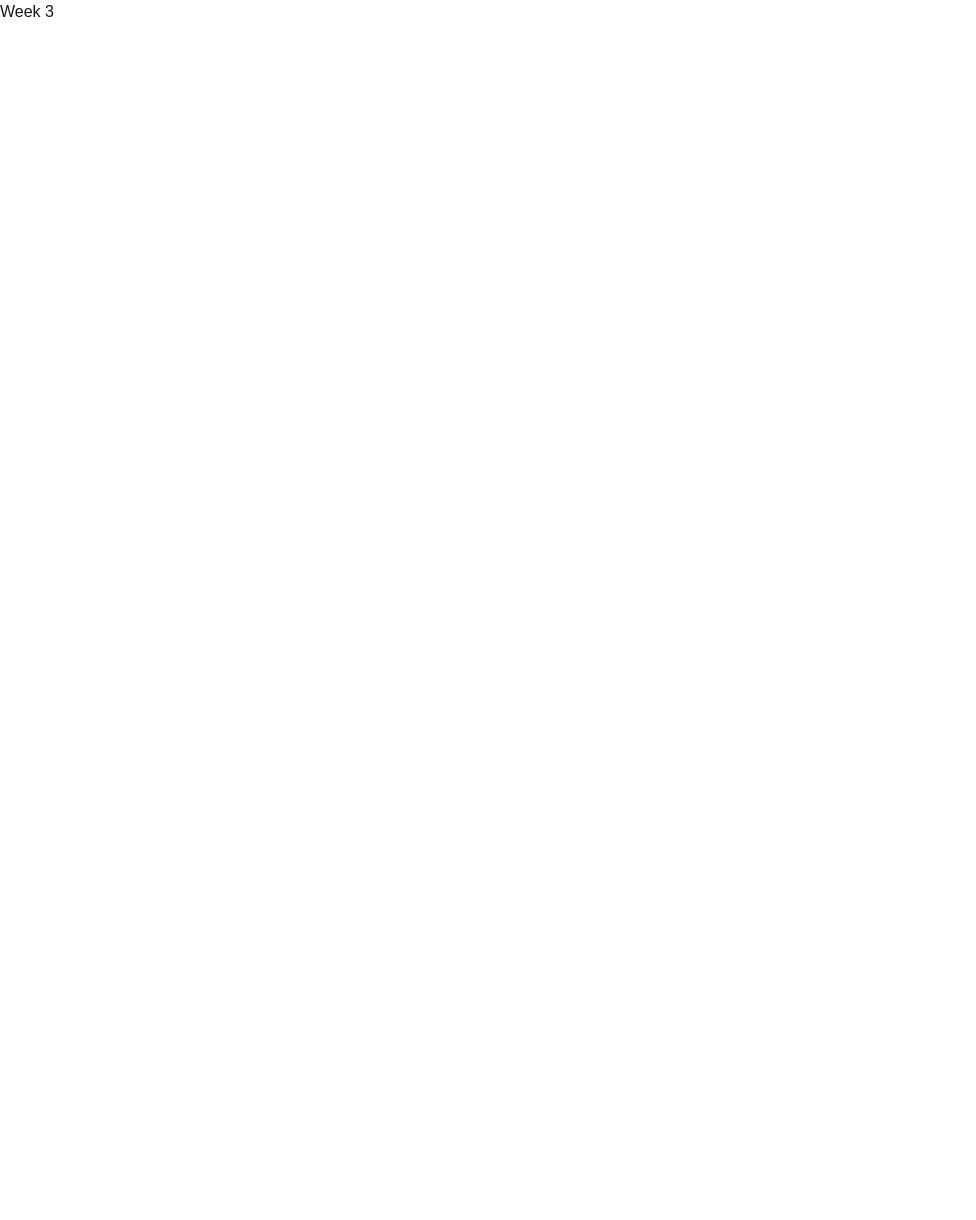
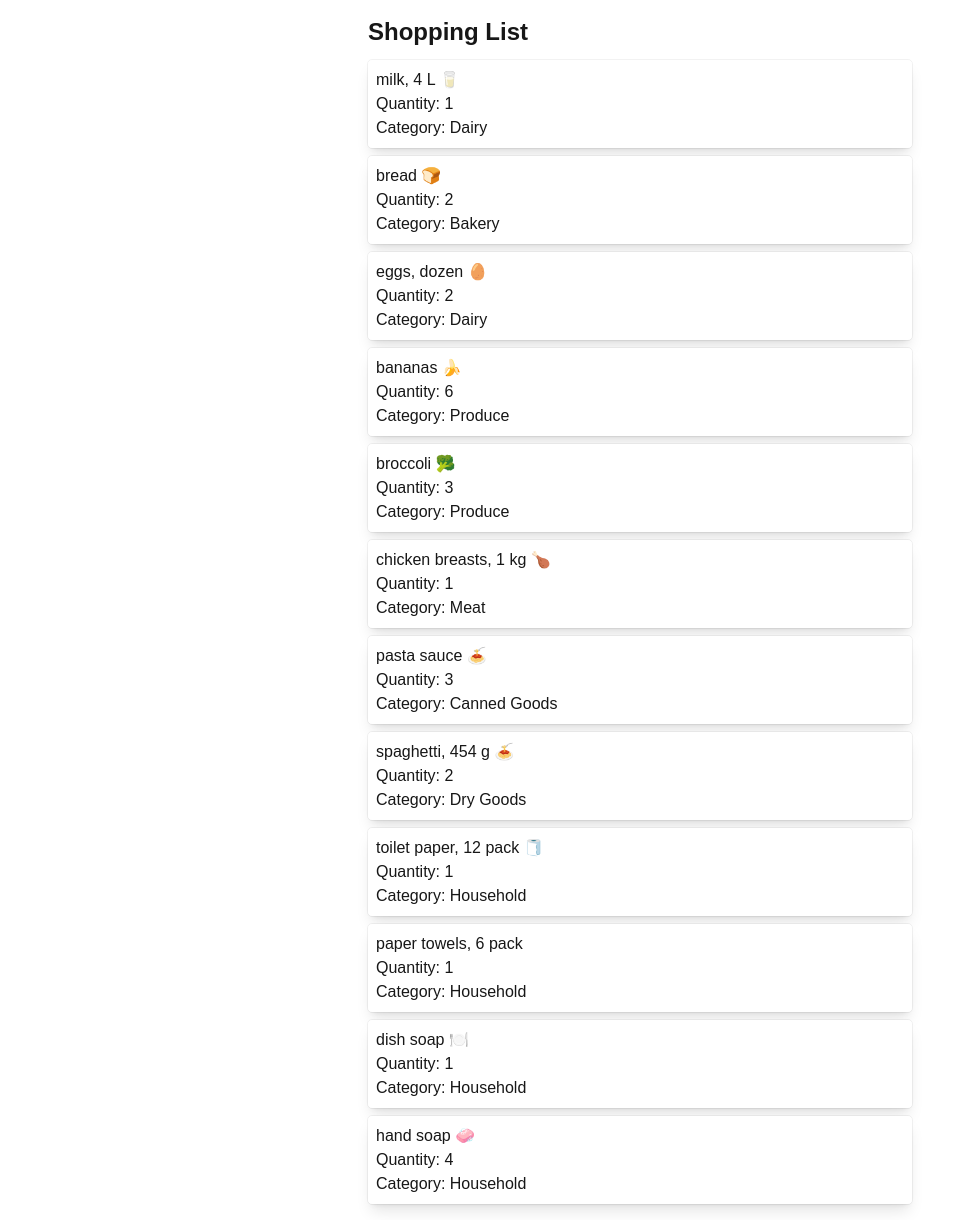
Before and after one commit to Xujun-Wang/cprg306-assignments, a Next.js app: page /week-3 in a window 1280 px wide. Shown: the whole page, without its empty margins (0-976 px from the left). Before the commit the page ends 800 px from the top, so only its background shows below. Built offline with nearby package versions, Linux system fonts and the light colour scheme.

Commit message:
finished the assignment and used Tailwind CSS for styling

```diff
--- a/app/layout.js
+++ b/app/layout.js
@@ -12,7 +12,7 @@ const geistMono = Geist_Mono({
 });
 
 export const metadata = {
-  title: "Create Next App",
+  title: "Shopping List",
   description: "Generated by create next app",
 };
 
--- a/app/week-3/item-list.js
+++ b/app/week-3/item-list.js
@@ -0,0 +1,141 @@
+import React from "react";
+import Item from "./item";
+
+export default function ItemList() {
+  const item1 = {
+    name: "milk, 4 L 🥛",
+    quantity: 1,
+    category: "dairy",
+  };
+
+  const item2 = {
+    name: "bread 🍞",
+    quantity: 2,
+    category: "bakery",
+  };
+
+  const item3 = {
+    name: "eggs, dozen 🥚",
+    quantity: 2,
+    category: "dairy",
+  };
+
+  const item4 = {
+    name: "bananas 🍌",
+    quantity: 6,
+    category: "produce",
+  };
+
+  const item5 = {
+    name: "broccoli 🥦",
+    quantity: 3,
+    category: "produce",
+  };
+
+  const item6 = {
+    name: "chicken breasts, 1 kg 🍗",
+    quantity: 1,
+    category: "meat",
+  };
+
+  const item7 = {
+    name: "pasta sauce 🍝",
+    quantity: 3,
+    category: "canned goods",
+  };
+
+  const item8 = {
+    name: "spaghetti, 454 g 🍝",
+    quantity: 2,
+    category: "dry goods",
+  };
+
+  const item9 = {
+    name: "toilet paper, 12 pack 🧻",
+    quantity: 1,
+    category: "household",
+  };
+
+  const item10 = {
+    name: "paper towels, 6 pack",
+    quantity: 1,
+    category: "household",
+  };
+
+  const item11 = {
+    name: "dish soap 🍽️",
+    quantity: 1,
+    category: "household",
+  };
+
+  const item12 = {
+    name: "hand soap 🧼",
+    quantity: 4,
+    category: "household",
+  };
+
+  return (
+    <ul className="space-y-2">
+      <Item
+        name={item1.name}
+        quantity={item1.quantity}
+        category={item1.category}
+      />
+      <Item
+        name={item2.name}
+        quantity={item2.quantity}
+        category={item2.category}
+      />
+      <Item
+        name={item3.name}
+        quantity={item3.quantity}
+        category={item3.category}
+      />
+      <Item
+        name={item4.name}
+        quantity={item4.quantity}
+        category={item4.category}
+      />
+      <Item
+        name={item5.name}
+        quantity={item5.quantity}
+        category={item5.category}
+      />
+      <Item
+        name={item6.name}
+        quantity={item6.quantity}
+        category={item6.category}
+      />
+      <Item
+        name={item7.name}
+        quantity={item7.quantity}
+        category={item7.category}
+      />
+      <Item
+        name={item8.name}
+        quantity={item8.quantity}
+        category={item8.category}
+      />
+      <Item
+        name={item9.name}
+        quantity={item9.quantity}
+        category={item9.category}
+      />
+      <Item
+        name={item10.name}
+        quantity={item10.quantity}
+        category={item10.category}
+      />
+      <Item
+        name={item11.name}
+        quantity={item11.quantity}
+        category={item11.category}
+      />
+      <Item
+        name={item12.name}
+        quantity={item12.quantity}
+        category={item12.category}
+      />
+    </ul>
+  );
+}
--- a/app/week-3/item.js
+++ b/app/week-3/item.js
@@ -0,0 +1,12 @@
+import React from "react";
+
+export default function Item({ name, quantity, category }) {
+  return (
+    // <li className="border p-2 rounded">
+    <li className="rounded bg-white p-2 shadow-lg outline outline-black/5 dark:bg-slate-800 dark:shadow-none dark:-outline-offset-1 dark:outline-white/10">
+      <p className="font-medium">{name}</p>
+      <p>Quantity: {quantity}</p>
+      <p className="capitalize">Category: {category}</p>
+    </li>
+  );
+}
--- a/app/week-3/page.js
+++ b/app/week-3/page.js
@@ -1,9 +1,10 @@
+import ItemList from "./item-list";
+
 export default function Page() {
-    return (
-        <main>
-            <header>
-                <h1>Week 3</h1>
-            </header>
-        </main>
-    )
+  return (
+    <main className="p-4 max-w-xl mx-auto">
+      <h1 className="text-2xl font-bold mb-3">Shopping List</h1>
+      <ItemList />
+    </main>
+  );
 }
```
